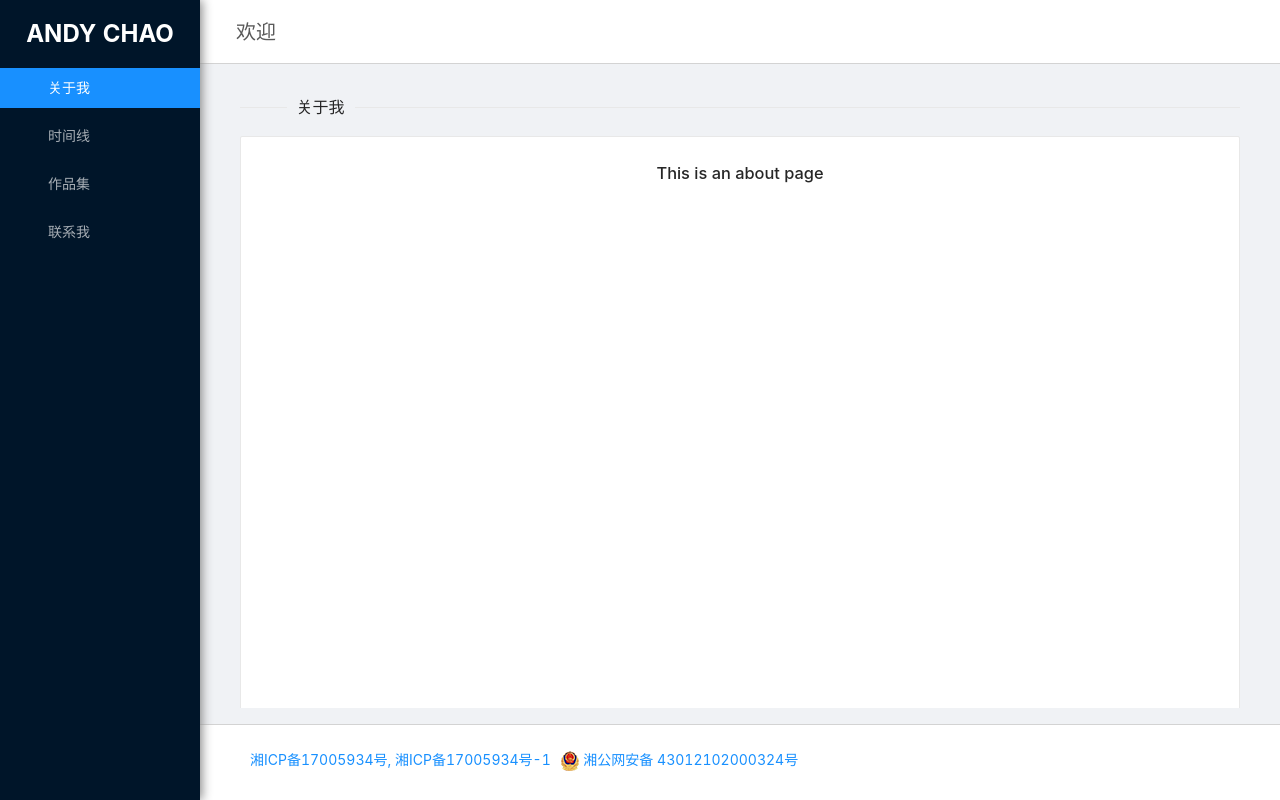
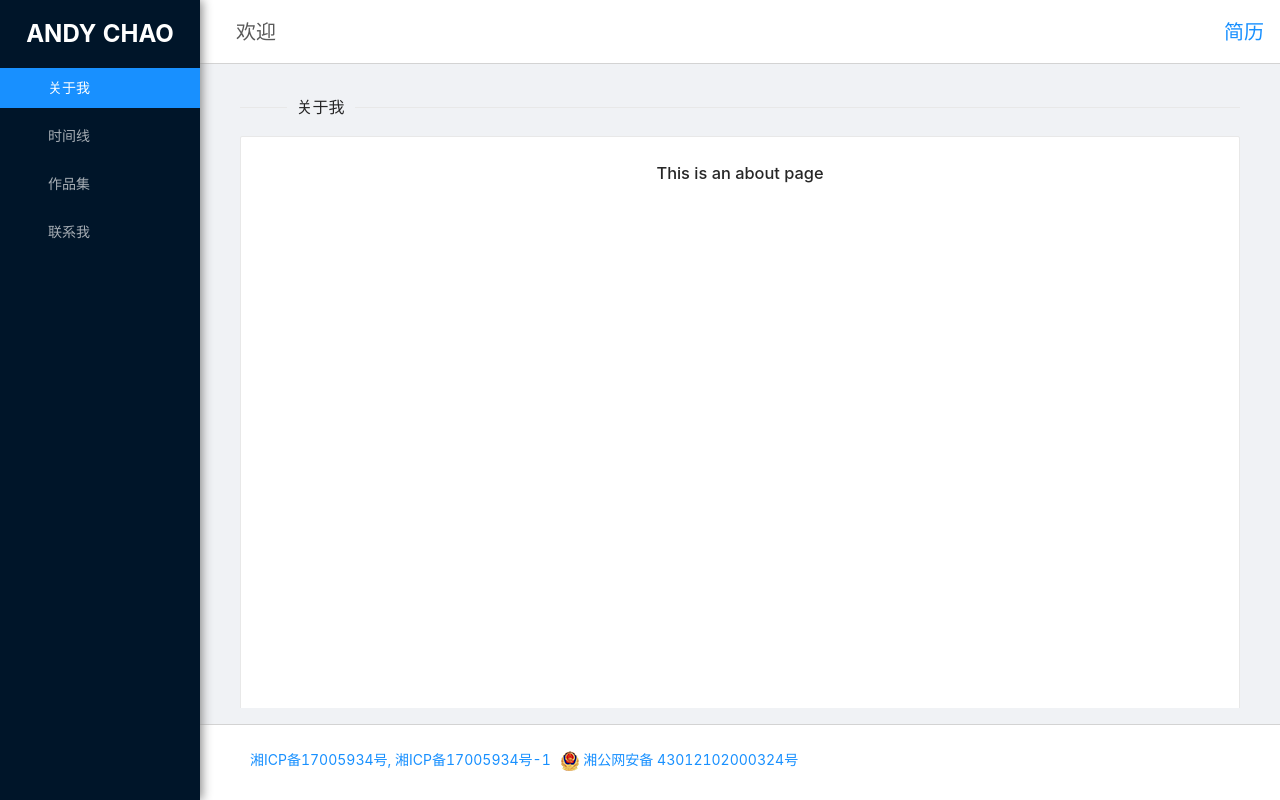
Before and after one commit to andychao217/PersonalWebsiteVue, a Vue app: page /#/about in a window 1280 px wide. Built offline with nearby package versions, Linux system fonts and the light colour scheme.

Commit message:
Add resume download button

```diff
--- a/src/components/HeaderToolbar.vue
+++ b/src/components/HeaderToolbar.vue
@@ -7,7 +7,7 @@
       </template>
       <a-icon @click="handleFullscreen" :type="value ? 'fullscreen-exit' : 'fullscreen'" />
     </a-tooltip>
-    <a-dropdown>
+    <a-dropdown style="margin-right:5px;">
       <a class="ant-dropdown-link" href="#" style="font-size:20px;">
         <a-icon type="global" />
       </a>
@@ -16,6 +16,15 @@
         <a-menu-item key="2">English</a-menu-item>
       </a-menu>
     </a-dropdown>
+    <a-tooltip placement="bottom">
+      <template slot="title">
+        <span>{{$t('m.download')}}</span>
+      </template>
+      <a :href="resumeLink" target="_blank" style="font-size:20px;">
+        <a-icon type="download" />
+        <span>{{$t('m.resumeTxt')}}</span>
+      </a>
+    </a-tooltip>
   </div>
 </template>
 
@@ -24,12 +33,21 @@ export default {
   name: "Fullscreen",
   data() {
     return {
-      lang: "zh-CN"
+      lang: "zh-CN",
+      publicPath: process.env.BASE_URL
     };
   },
   computed: {
-    fullscreenInfo() {
-      return this.value ? "退出全屏" : "全屏";
+    fullscreenInfo () {
+      return this.value ? this.$t("m.fullscreenExit") : this.$t("m.fullscreen");
+    },
+    resumeLink () {
+      let lang = this.lang
+      if (lang === 'zh-CN') {
+        return  this.publicPath + '赵庆简历.pdf';
+      } else {
+        return this.publicPath + 'AndyChaoResume.pdf';
+      }
     }
   },
   props: {
@@ -39,7 +57,7 @@ export default {
     }
   },
   methods: {
-    handleFullscreen() {
+    handleFullscreen () {
       //全屏控制
       let main = document.body;
       if (this.value) {
@@ -64,7 +82,7 @@ export default {
         }
       }
     },
-    handleChangeLang(data) {
+    handleChangeLang (data) {
       let curLang = "zh-CN";
       if (data.key == 2) {
         curLang = "en-US";
--- a/src/lang/cn.js
+++ b/src/lang/cn.js
@@ -8,5 +8,9 @@ export const m = {
   collapse: "收起",
   expand: "展开",
   findMe: "找到我",
-  iAmHere: "我在这儿"
+  iAmHere: "我在这儿",
+  fullscreen: "全屏",
+  fullscreenExit: "退出全屏",
+  resumeTxt: "简历",
+  download: "下载"
 };
--- a/src/lang/en.js
+++ b/src/lang/en.js
@@ -8,5 +8,9 @@ export const m = {
   collapse: "Collapse",
   expand: "Expand",
   findMe: "Find me",
-  iAmHere: "I'm here"
+  iAmHere: "I'm here",
+  fullscreen: "Fullscreen",
+  fullscreenExit: "Exit Fullscreen",
+  resumeTxt: "Resume",
+  download: "Download"
 };
```
Also changed, not shown: 2 other files (tests, documents, lock files or other folders).
